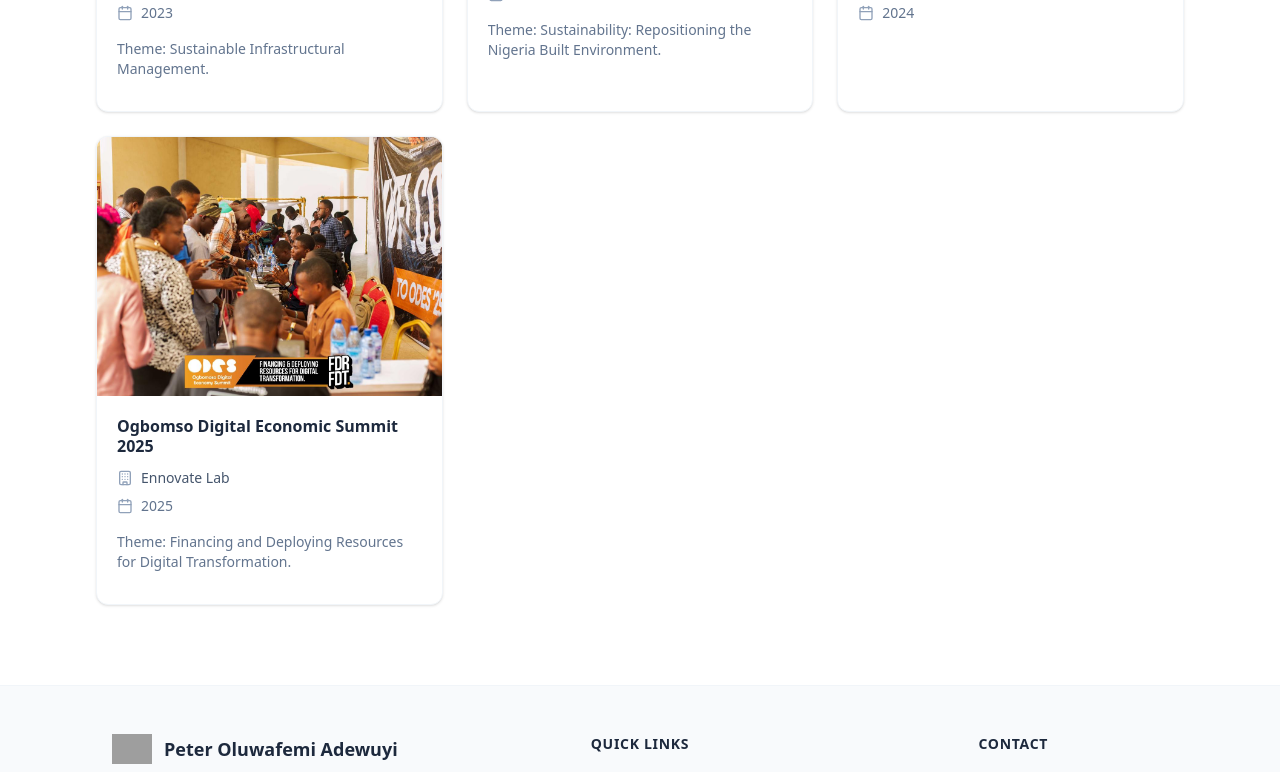
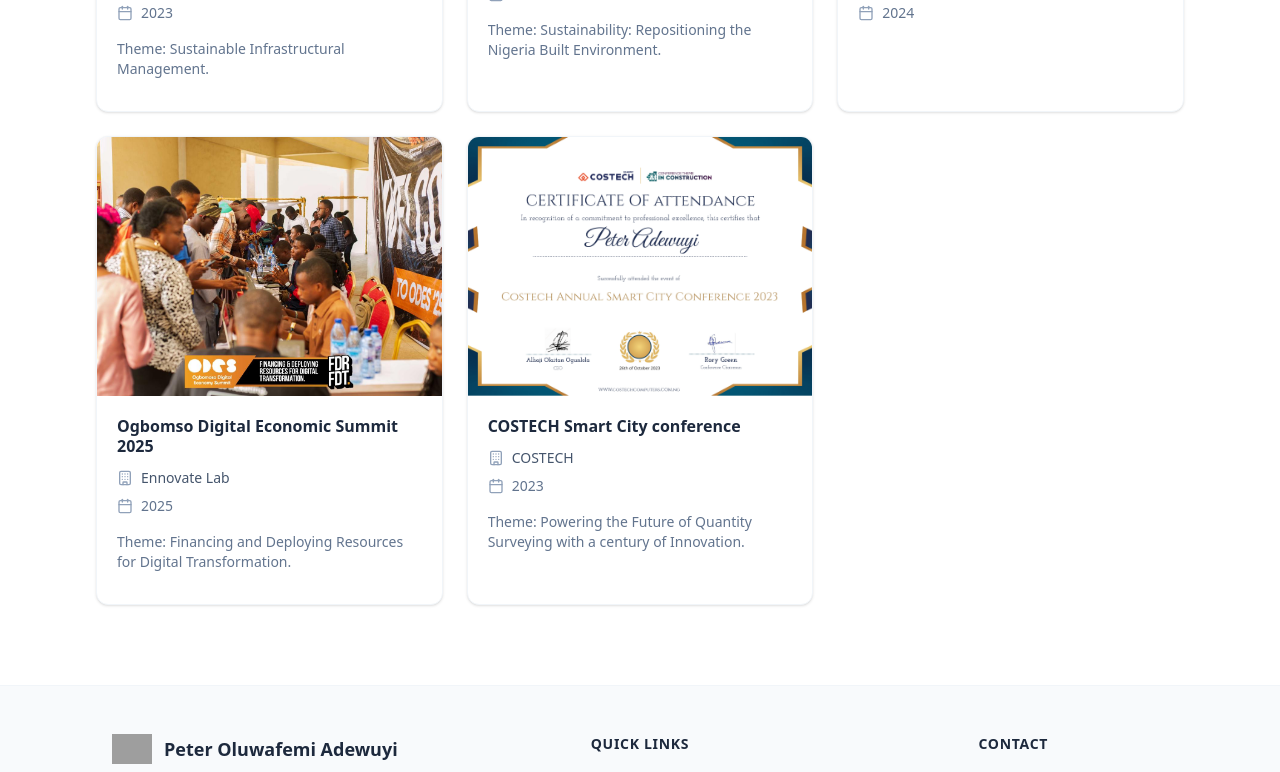
Before and after one commit to IDGoodness/portfolio-peter-2, a React (Vite) app: page /research-experience in a window 1280 px wide. Shown: the part 560-1332 px from the top of the page. Built offline with nearby package versions, Linux system fonts and the light colour scheme; grey boxes are pictures that could not be loaded.

Commit message:
Smart City added.

```diff
--- a/src/Pages/ResearchExperience.jsx
+++ b/src/Pages/ResearchExperience.jsx
@@ -6,6 +6,7 @@
 import conference2 from "../assets/conferences/IMG_20240523_155536_1 (1).jpg";
 import niqsConf from "../assets/conferences/niqscert.jpg";
 import volunteer3 from "../assets/conferences/volunteer3.jpeg";
+import smart from "../assets/conferences/smartcity.jpg";
 
 const conferences = [
   {
@@ -39,6 +40,14 @@
       "Theme: Financing and Deploying Resources for Digital Transformation.",
     certificate_image: volunteer3,
   },
+  {
+    title: "COSTECH Smart City conference",
+    issuing_body: "COSTECH",
+    year: "2023",
+    description:
+      "Theme: Powering the Future of Quantity Surveying with a century of Innovation.",
+    certificate_image: smart,
+  },
 ];
 
 export default function ResearchExperience() {
```
Also changed, not shown: src/assets/conferences/smartcity.jpg (added).
